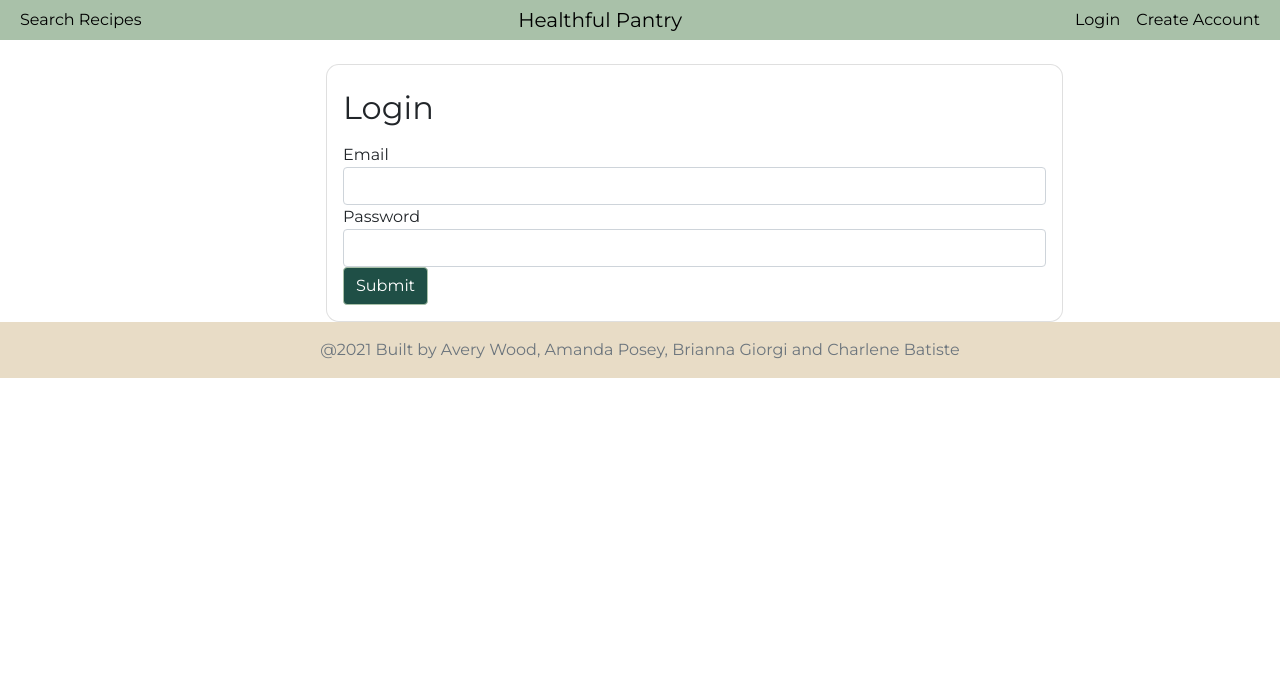
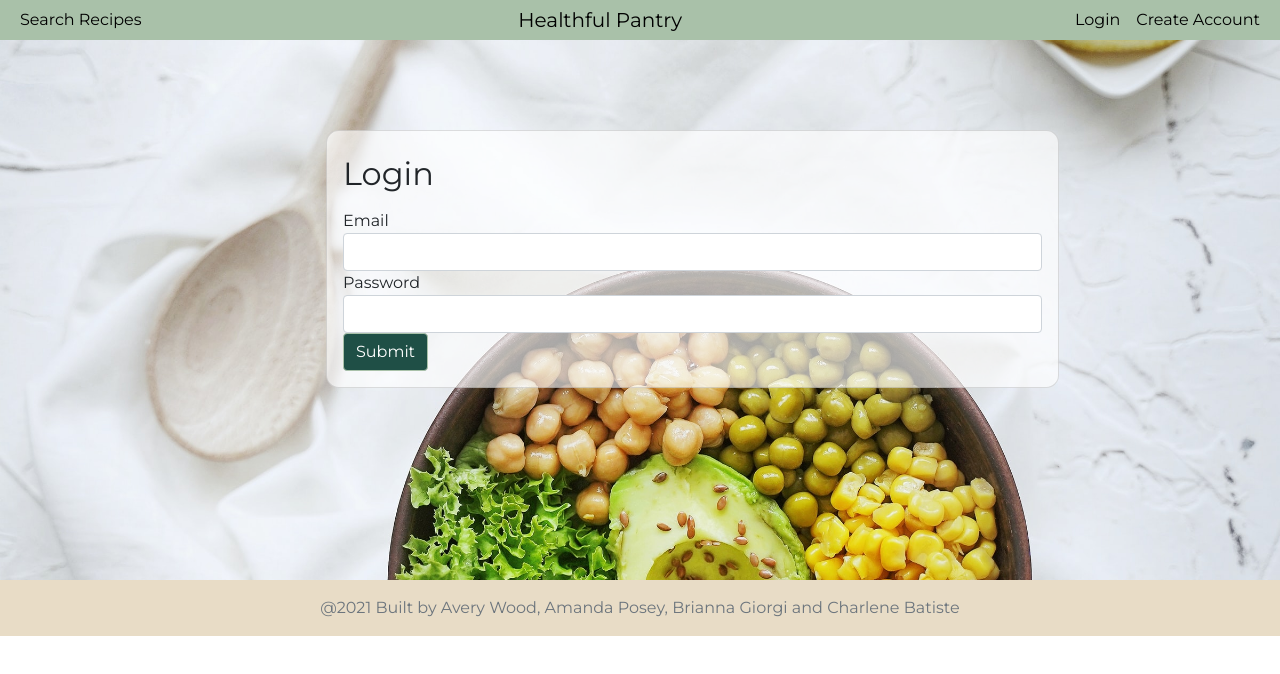
Before and after one commit to charlenebatiste/the-healthful-pantry, a React (Create React App) app: page /login in a window 1280 px wide. Shown: the top 674 px of the page. Built offline with nearby package versions, Linux system fonts and the light colour scheme; no server answers.

Commit message:
styled login

```diff
--- a/src/components/Login.jsx
+++ b/src/components/Login.jsx
@@ -1,4 +1,5 @@
 // Imports
+import "../components/css/Profile.css";
 import React, { useState } from 'react';
 import axios from 'axios';
 import jwt_decode from 'jwt-decode';
@@ -43,7 +44,7 @@ const Login = (props) => {
     if (props.user) return <Redirect to='/profile' />
 
     return (
-        <div className="row mt-4">
+        <div className="profile__wrapper container-fluid">
             <div className="col-md-7 offset-md-3">
                 <div className="card card-body">
                     <h2 className="py-2">Login</h2>
--- a/src/components/Testimonial.jsx
+++ b/src/components/Testimonial.jsx
@@ -17,12 +17,7 @@ const Testimonial = () => {
 					<div className="carousel-item active">
 						<blockquote className="blockquote text-center">
 							<p className="text__content mb-0">
-								Lorem ipsum dolor
-								sit amet,
-								consectetur
-								adipiscing elit.
-								Integer posuere
-								erat a ante.
+								Amazing!
 							</p>
 							<footer className="blockquote-footer">
 								Software Engineer{" "}
--- a/src/components/css/Profile.css
+++ b/src/components/css/Profile.css
@@ -3,6 +3,8 @@
 	background-position: center;
 	background-repeat: no-repeat;
 	background-size: cover;
+	padding-bottom: 15%;
+	padding-top: 7%;
 }
 .profile__info {
 	background-color: rgba(255, 255, 255, 0.434);
```
